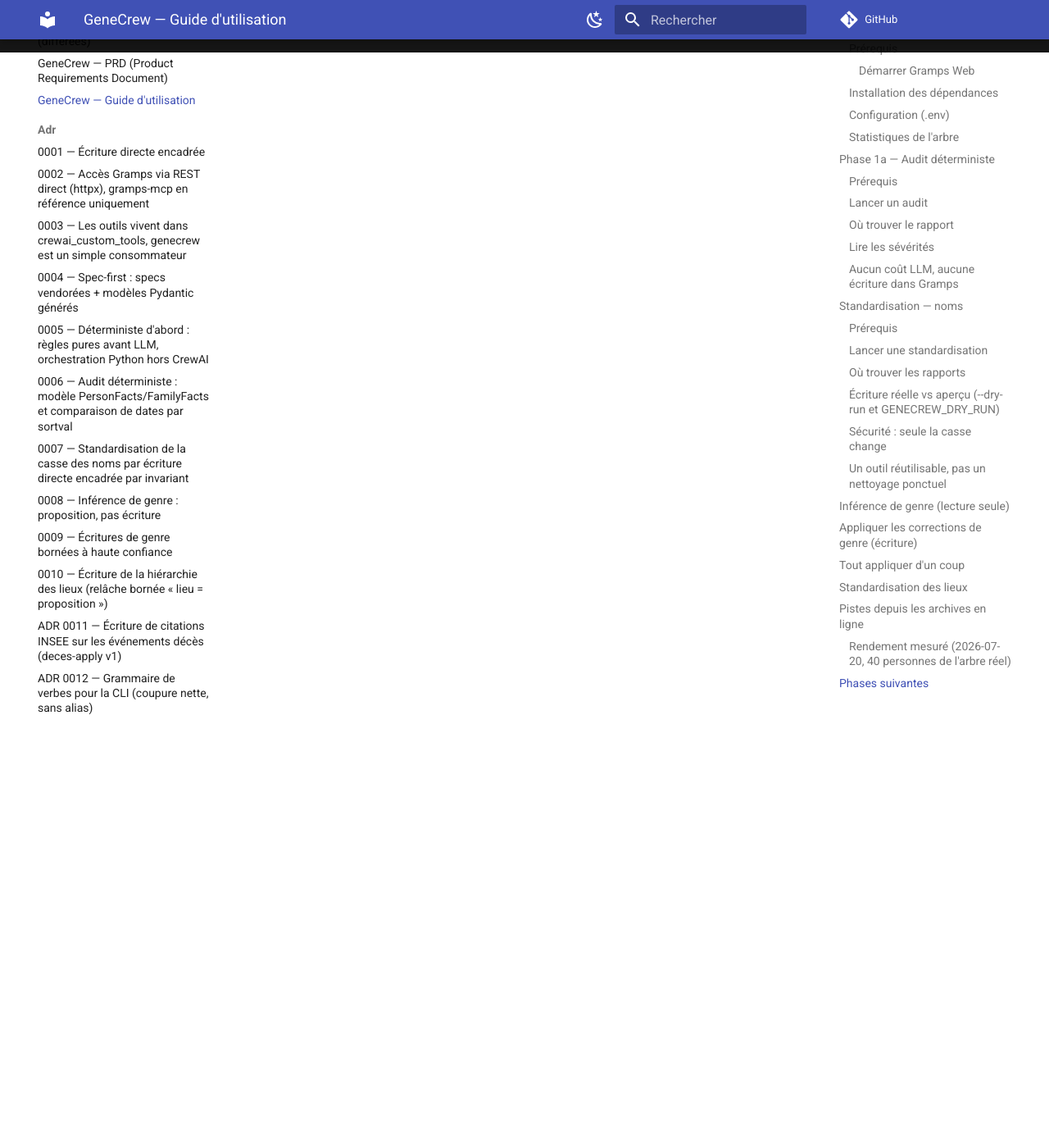
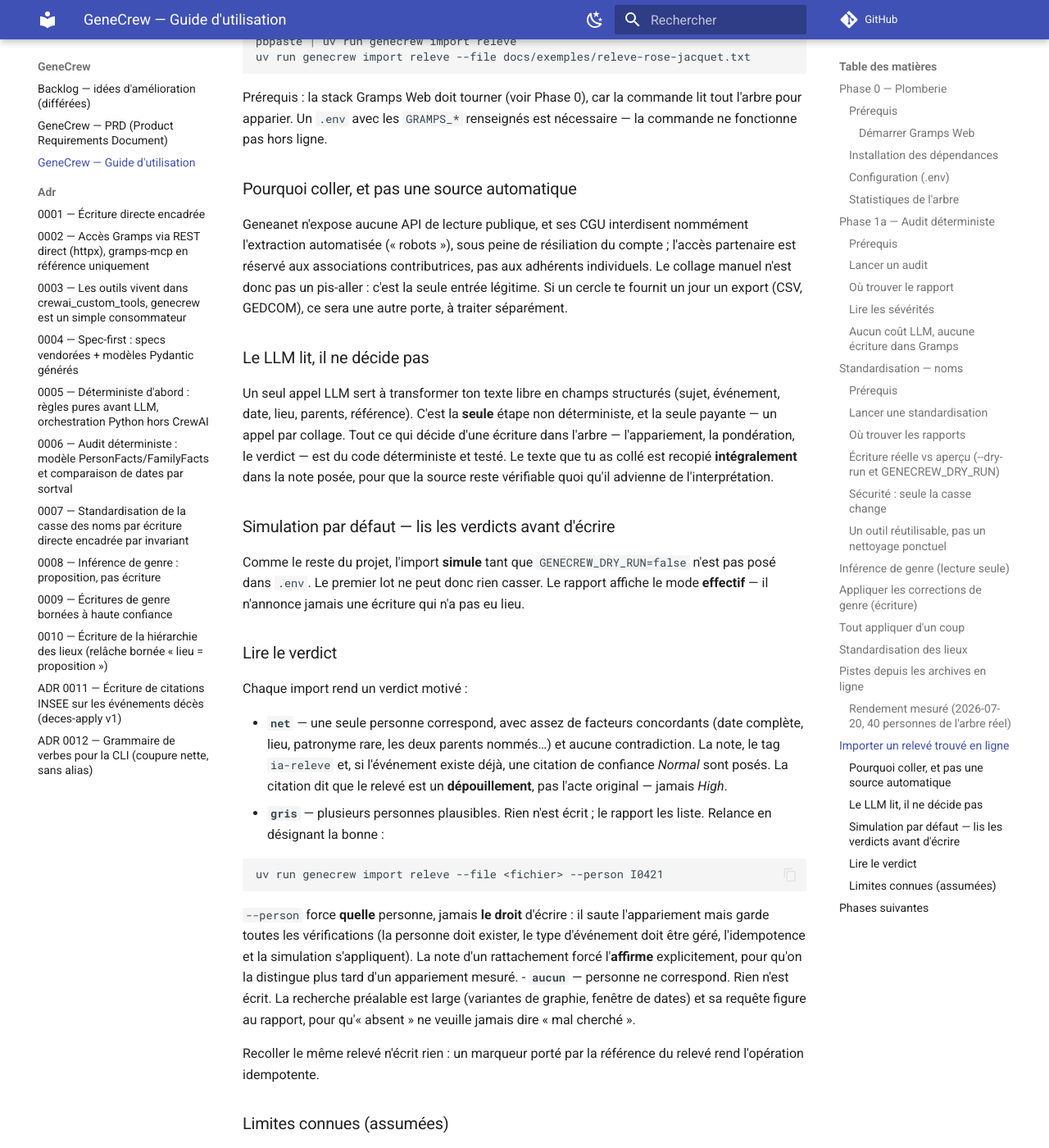
Before and after one commit to fjacquet/genecrew, an MkDocs documentation site: the page built from docs/USER_GUIDE.md, in a window 1280 px wide and 1400 px high, scrolled down 11263 px. Shown: the whole window at 82% size. Built offline with MkDocs 1.6.1 and Material for MkDocs 9.7.7, drawn with Linux system fonts in a browser that asks for light colours; comment, search, counter and statistics services are not loaded; some of the changed text lies outside the part shown.

Commit message:
docs(releves): documenter import releve et son cycle
Section « Importer un relevé trouvé en ligne » dans le guide : le
collage comme seule entrée légitime (Geneanet interdit l'extraction),
le LLM qui lit sans décider, la simulation par défaut, la lecture des
verdicts net/gris/aucun, et --person qui force QUI sans forcer le droit
d'écrire.

Limites connues documentées honnêtement : aucune création (sujet ou
événement rapporté, pas créé), veto sur les lieux pas encore branché,
lieux suisses non résolus, poids à calibrer sur le premier lot.

CLAUDE.md : import {place|releve}, releves.py/releves_import.py dans la
carte des modules, deux exemples de commande. Fixture d'exemple Rose
JACQUET (le relevé d'origine du chantier).

Co-Authored-By: Claude Opus 4.8 <noreply@anthropic.com>
Claude-Session: https://claude.ai/code/session_018f6uHnqtR4LX5iEXNdCvgX

````diff
--- a/docs/USER_GUIDE.md
+++ b/docs/USER_GUIDE.md
@@ -447,6 +447,89 @@ accès programmatique non documenté).
 
 ---
 
+## Importer un relevé trouvé en ligne
+
+Tu tombes sur un relevé de dépouillement — un acte indexé par un cercle généalogique, publié sur
+Geneanet ou ailleurs — et tu veux le verser dans l'arbre. `import releve` lit le texte que tu
+**colles**, l'interprète, cherche à qui il correspond, et écrit ce qui est certain.
+
+```bash
+# Colle le relevé au clavier (termine par Ctrl-D), ou passe-le par un pipe :
+pbpaste | uv run genecrew import releve
+uv run genecrew import releve --file docs/exemples/releve-rose-jacquet.txt
+```
+
+Prérequis : la stack Gramps Web doit tourner (voir Phase 0), car la commande lit tout l'arbre pour
+apparier. Un `.env` avec les `GRAMPS_*` renseignés est nécessaire — la commande ne fonctionne pas
+hors ligne.
+
+### Pourquoi coller, et pas une source automatique
+
+Geneanet n'expose aucune API de lecture publique, et ses CGU interdisent nommément l'extraction
+automatisée (« robots »), sous peine de résiliation du compte ; l'accès partenaire est réservé aux
+associations contributrices, pas aux adhérents individuels. Le collage manuel n'est donc pas un
+pis-aller : c'est la seule entrée légitime. Si un cercle te fournit un jour un export (CSV, GEDCOM),
+ce sera une autre porte, à traiter séparément.
+
+### Le LLM lit, il ne décide pas
+
+Un seul appel LLM sert à transformer ton texte libre en champs structurés (sujet, événement, date,
+lieu, parents, référence). C'est la **seule** étape non déterministe, et la seule payante — un appel
+par collage. Tout ce qui décide d'une écriture dans l'arbre — l'appariement, la pondération, le
+verdict — est du code déterministe et testé. Le texte que tu as collé est recopié **intégralement**
+dans la note posée, pour que la source reste vérifiable quoi qu'il advienne de l'interprétation.
+
+### Simulation par défaut — lis les verdicts avant d'écrire
+
+Comme le reste du projet, l'import **simule** tant que `GENECREW_DRY_RUN=false` n'est pas posé dans
+`.env`. Le premier lot ne peut donc rien casser. Le rapport affiche le mode **effectif** — il
+n'annonce jamais une écriture qui n'a pas eu lieu.
+
+### Lire le verdict
+
+Chaque import rend un verdict motivé :
+
+- **`net`** — une seule personne correspond, avec assez de facteurs concordants (date complète, lieu,
+  patronyme rare, les deux parents nommés…) et aucune contradiction. La note, le tag `ia-releve` et,
+  si l'événement existe déjà, une citation de confiance *Normal* sont posés. La citation dit que le
+  relevé est un **dépouillement**, pas l'acte original — jamais *High*.
+- **`gris`** — plusieurs personnes plausibles. Rien n'est écrit ; le rapport les liste. Relance en
+  désignant la bonne :
+
+  ```bash
+  uv run genecrew import releve --file <fichier> --person I0421
+  ```
+
+  `--person` force **quelle** personne, jamais **le droit** d'écrire : il saute l'appariement mais
+  garde toutes les vérifications (la personne doit exister, le type d'événement doit être géré,
+  l'idempotence et la simulation s'appliquent). La note d'un rattachement forcé l'**affirme**
+  explicitement, pour qu'on la distingue plus tard d'un appariement mesuré.
+- **`aucun`** — personne ne correspond. Rien n'est écrit. La recherche préalable est large (variantes
+  de graphie, fenêtre de dates) et sa requête figure au rapport, pour qu'« absent » ne veuille jamais
+  dire « mal cherché ».
+
+Recoller le même relevé n'écrit rien : un marqueur porté par la référence du relevé rend l'opération
+idempotente.
+
+### Limites connues (assumées)
+
+- **Aucune création.** Si le sujet est absent de l'arbre, ou si l'événement (le décès, la naissance)
+  n'y est pas encore, l'import le **rapporte** au lieu de le créer. Créer une personne ou un événement
+  est une surface d'écriture qui mérite ta décision, pas un effet de bord — même posture qu'`apply
+  citations` (ADR 0011). À lever après avoir observé un vrai lot.
+- **Le veto sur les lieux ne joue pas encore.** Distinguer deux communes de façon sûre passera par les
+  résolveurs de codes (INSEE, AGS…) ; ce branchement est un chantier à part. En attendant, un lieu qui
+  ne concorde pas ne bloque pas — il ne compte simplement pas. Conséquence : un peu plus de `gris` à
+  relire, jamais de fausse écriture.
+- **Lieux suisses non résolus.** Le résolveur suisse ne rend pas de code commune ; les lieux suisses
+  retomberont donc toujours sur la comparaison de graphies. Direction sûre, mais moins discriminante
+  qu'en France ou en Allemagne.
+- **Les poids sont un point de départ.** Si le premier lot réel produit des `net` douteux ou des
+  `gris` évidents, ce sont les poids du moteur qu'on ajuste — c'est précisément à ça que sert la
+  simulation par défaut.
+
+---
+
 ## Phases suivantes
 
 Les sections Phase 1b (interprétation LLM, tags, PDF) à Phase 6 (Archiviste Numérique) seront
````
Also changed, not shown: CLAUDE.md (+8 -1 lines), docs/exemples/releve-rose-jacquet.txt (added, +39 -0 lines).
